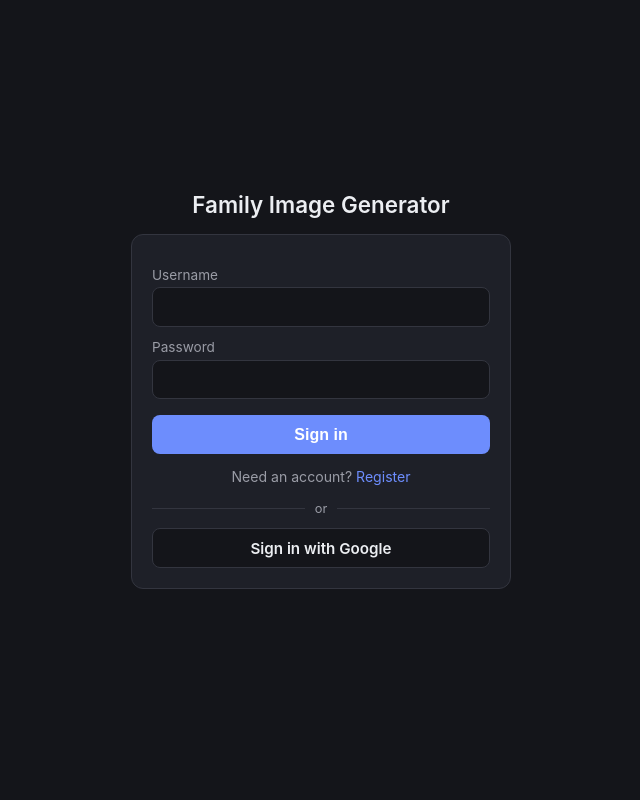
After one commit to panda4man/homelab-nl-image-gen, a Flask app: page /login in a window 1280 px wide. The commit adds this page. Shown: the whole page, without its empty margins (319-959 px from the left). Run offline with Flask 3, Linux system fonts and the light colour scheme.

Commit message:
Add user sessions and per-user gallery scoping
Introduce authentication so the app is multi-tenant instead of a single
shared gallery. Users sign in with a username/password or Google (OIDC),
and each person's gallery shows only their own images plus a shared pool
of unowned "community" images.

- auth.py (new): Flask-Login session management, Authlib Google OAuth,
  users-table helpers, and a require_auth decorator that accepts either a
  logged-in session or the shared MCP X-API-Key. current_actor() resolves
  the caller to (user_id, origin) for attribution.
- server.py: add users table + idempotent migration adding user_id/origin
  to generations (existing rows backfilled to origin='community'); scope
  _fetch_gallery to "own images OR community"; thread the caller identity
  through the background worker; protect all routes.
- Images generated via the MCP server are tagged origin='ai' and unowned,
  hidden from every gallery for now (room to surface them later).
- templates/login.html (new): login/register page with Google button.
- templates/index.html: top nav with signed-in user + logout, 401 guards.
- mcp_server/server.py: send X-API-Key on every call.
- config/.env/compose: SECRET_KEY, MCP_API_KEY, Google + redirect vars.

Login is required for the whole app; network exposure is handled outside
the app (Tailscale), so registration is open self-serve.

Co-Authored-By: Claude Opus 4.8 <noreply@anthropic.com>
Claude-Session: https://claude.ai/code/session_01LEcoUNzenkBV8ZznYKVNDd

```diff
--- a/docker-compose.yml
+++ b/docker-compose.yml
@@ -11,6 +11,11 @@ services:
       LLM_PORT: "11434"
       LLM_MODEL: qwen3:8b
       GALLERY_DB_PATH: /data/gallery.db
+      SECRET_KEY: "${SECRET_KEY:-dev-insecure-change-me}"
+      MCP_API_KEY: "${MCP_API_KEY:-}"
+      GOOGLE_CLIENT_ID: "${GOOGLE_CLIENT_ID:-}"
+      GOOGLE_CLIENT_SECRET: "${GOOGLE_CLIENT_SECRET:-}"
+      OAUTH_REDIRECT_BASE: "${OAUTH_REDIRECT_BASE:-}"
     volumes:
       - gallery-data:/data
     restart: unless-stopped
@@ -24,6 +29,7 @@ services:
       NL_IMAGE_GEN_PUBLIC_URL: http://192.168.50.46:${PORT:-5001}
       MCP_HOST: 0.0.0.0
       MCP_PORT: "${MCP_PORT:-8000}"
+      MCP_API_KEY: "${MCP_API_KEY:-}"
     depends_on:
       - nl-image-gen
     restart: unless-stopped
--- a/requirements.txt
+++ b/requirements.txt
@@ -1,3 +1,5 @@
 requests
 flask
 websocket-client
+flask-login
+authlib
--- a/server.py
+++ b/server.py
@@ -16,13 +16,16 @@ from pathlib import Path
 
 import requests
 from flask import Flask, Response, jsonify, request
+from flask_login import login_required
 
 import comfy_client
 import llm_bridge
-from config import COMFY_URL, GALLERY_DB_PATH, PORT
+from auth import current_actor, init_auth, require_auth
+from config import COMFY_URL, GALLERY_DB_PATH, PORT, SECRET_KEY
 from workflow_builder import build_workflow
 
 app = Flask(__name__)
+app.secret_key = SECRET_KEY
 
 # index.html is a self-contained Vue app whose `{{ }}` interpolation syntax
 # collides with Jinja2's own `{{ }}` templating. We never need server-side
@@ -30,6 +33,9 @@ app = Flask(__name__)
 # through render_template (which would make Jinja try, and fail, to resolve
 # Vue expressions like `{{ item.prompt }}` server-side).
 _INDEX_HTML_PATH = Path(__file__).parent / "templates" / "index.html"
+_LOGIN_HTML_PATH = Path(__file__).parent / "templates" / "login.html"
+
+init_auth(app, _LOGIN_HTML_PATH)
 
 # --- Job queue / worker -----------------------------------------------------
 
@@ -52,6 +58,8 @@ def worker():
         try:
             with jobs_lock:
                 prompt = jobs[job_id]["prompt"]
+                user_id = jobs[job_id]["user_id"]
+                origin = jobs[job_id]["origin"]
             _set_job(job_id, status="running")
 
             checkpoints = comfy_client.list_checkpoints()
@@ -78,7 +86,7 @@ def worker():
             filename = image["filename"]
 
             _set_job(job_id, status="done", filename=filename, error=None)
-            _record_generation(job_id, prompt, filename)
+            _record_generation(job_id, prompt, filename, user_id, origin)
         except Exception as e:  # noqa: BLE001 - worker must never die
             _set_job(job_id, status="error", error=str(e))
         finally:
@@ -101,31 +109,62 @@ def init_db():
             )
             """
         )
+        conn.execute(
+            """
+            CREATE TABLE IF NOT EXISTS users (
+                id            INTEGER PRIMARY KEY AUTOINCREMENT,
+                username      TEXT UNIQUE,
+                email         TEXT UNIQUE,
+                password_hash TEXT,
+                oauth_provider TEXT,
+                oauth_sub     TEXT,
+                created_at    TEXT
+            )
+            """
+        )
+
+        # Idempotent migration: add user_id/origin to generations if this DB
+        # predates auth. origin backfill only runs the moment the column is
+        # created, so pre-auth rows are classified as community exactly once
+        # and later startups don't re-run it.
+        existing_cols = {
+            row[1] for row in conn.execute("PRAGMA table_info(generations)").fetchall()
+        }
+        if "user_id" not in existing_cols:
+            conn.execute("ALTER TABLE generations ADD COLUMN user_id INTEGER")
+        if "origin" not in existing_cols:
+            conn.execute("ALTER TABLE generations ADD COLUMN origin TEXT DEFAULT 'user'")
+            conn.execute(
+                "UPDATE generations SET origin='community' WHERE origin IS NULL OR origin='user'"
+            )
+
         conn.commit()
     finally:
         conn.close()
 
 
-def _record_generation(job_id: str, prompt: str, filename: str):
+def _record_generation(job_id: str, prompt: str, filename: str, user_id, origin: str):
     timestamp = datetime.now(timezone.utc).isoformat()
     conn = sqlite3.connect(GALLERY_DB_PATH)
     try:
         conn.execute(
-            "INSERT OR REPLACE INTO generations (job_id, prompt, filename, timestamp) VALUES (?, ?, ?, ?)",
-            (job_id, prompt, filename, timestamp),
+            "INSERT OR REPLACE INTO generations (job_id, prompt, filename, timestamp, user_id, origin) "
+            "VALUES (?, ?, ?, ?, ?, ?)",
+            (job_id, prompt, filename, timestamp, user_id, origin),
         )
         conn.commit()
     finally:
         conn.close()
 
 
-def _fetch_gallery(limit: int = 50) -> list:
+def _fetch_gallery(user_id, limit: int = 50) -> list:
     conn = sqlite3.connect(GALLERY_DB_PATH)
     try:
         conn.row_factory = sqlite3.Row
         rows = conn.execute(
-            "SELECT job_id, prompt, filename, timestamp FROM generations ORDER BY timestamp DESC LIMIT ?",
-            (limit,),
+            "SELECT job_id, prompt, filename, timestamp, origin FROM generations "
+            "WHERE user_id = ? OR origin = 'community' ORDER BY timestamp DESC LIMIT ?",
+            (user_id, limit),
         ).fetchall()
         return [dict(row) for row in rows]
     finally:
@@ -136,11 +175,13 @@ def _fetch_gallery(limit: int = 50) -> list:
 
 
 @app.route("/")
+@login_required
 def index():
     return Response(_INDEX_HTML_PATH.read_text(), mimetype="text/html")
 
 
 @app.route("/generate", methods=["POST"])
+@require_auth
 def generate_route():
     body = request.get_json(silent=True) or {}
     prompt = (body.get("prompt") or "").strip()
@@ -155,6 +196,7 @@ def generate_route():
             return jsonify({"status": "clarify", "question": assessment.get("question")})
 
     job_id = uuid.uuid4().hex
+    user_id, origin = current_actor()
     with jobs_lock:
         jobs[job_id] = {
             "status": "queued",
@@ -163,12 +205,15 @@ def generate_route():
             "error": None,
             "step": None,
             "total_steps": None,
+            "user_id": user_id,
+            "origin": origin,
         }
     job_queue.put(job_id)
     return jsonify({"job_id": job_id})
 
 
 @app.route("/status/<job_id>")
+@require_auth
 def status_route(job_id):
     with jobs_lock:
         job = jobs.get(job_id)
@@ -178,11 +223,14 @@ def status_route(job_id):
 
 
 @app.route("/gallery")
+@require_auth
 def gallery_route():
-    return jsonify(_fetch_gallery())
+    user_id, _ = current_actor()
+    return jsonify(_fetch_gallery(user_id))
 
 
 @app.route("/checkpoints")
+@require_auth
 def checkpoints_route():
     try:
         checkpoints = comfy_client.list_checkpoints()
@@ -192,6 +240,7 @@ def checkpoints_route():
 
 
 @app.route("/image/<name>")
+@require_auth
 def image_route(name):
     if not _FILENAME_RE.match(name):
         return jsonify({"error": "invalid filename"}), 400
--- /dev/null
+++ b/templates/login.html
@@ -0,0 +1,174 @@
+<!doctype html>
+<html lang="en">
+<head>
+<meta charset="utf-8">
+<meta name="viewport" content="width=device-width, initial-scale=1">
+<title>Sign in — NL Image Gen</title>
+<style>
+  :root {
+    color-scheme: light dark;
+    --bg: #14151a;
+    --card: #1e2028;
+    --border: #33353f;
+    --text: #eceef2;
+    --muted: #9a9ca6;
+    --accent: #6d8dfd;
+    --accent-hover: #5a7cf0;
+    --error: #f06565;
+  }
+  * { box-sizing: border-box; }
+  body {
+    margin: 0;
+    min-height: 100vh;
+    display: flex;
+    align-items: center;
+    justify-content: center;
+    font-family: -apple-system, BlinkMacSystemFont, "Segoe UI", Roboto, sans-serif;
+    background: var(--bg);
+    color: var(--text);
+    padding: 1rem;
+  }
+  .wrap { width: 100%; max-width: 380px; }
+  h1 { font-size: 1.4rem; font-weight: 600; margin: 0 0 1rem; text-align: center; }
+  .card {
+    background: var(--card);
+    border: 1px solid var(--border);
+    border-radius: 12px;
+    padding: 1.25rem;
+    margin-bottom: 1.25rem;
+  }
+  label {
+    display: block;
+    font-size: 0.85rem;
+    color: var(--muted);
+    margin: 0.75rem 0 0.3rem;
+  }
+  input[type="text"],
+  input[type="email"],
+  input[type="password"] {
+    width: 100%;
+    background: var(--bg);
+    color: var(--text);
+    border: 1px solid var(--border);
+    border-radius: 8px;
+    padding: 0.55rem 0.75rem;
+    font-size: 1rem;
+    font-family: inherit;
+  }
+  button {
+    width: 100%;
+    background: var(--accent);
+    color: #fff;
+    border: none;
+    border-radius: 8px;
+    padding: 0.65rem 1.1rem;
+    font-size: 1rem;
+    font-weight: 600;
+    cursor: pointer;
+    margin-top: 1rem;
+  }
+  button:hover:not(:disabled) { background: var(--accent-hover); }
+  .error-text {
+    color: var(--error);
+    font-size: 0.9rem;
+    background: rgba(240, 101, 101, 0.1);
+    border: 1px solid var(--error);
+    border-radius: 8px;
+    padding: 0.6rem 0.75rem;
+    margin-bottom: 1rem;
+  }
+  .toggle-row {
+    text-align: center;
+    font-size: 0.88rem;
+    color: var(--muted);
+  }
+  .toggle-row a {
+    color: var(--accent);
+    text-decoration: none;
+    cursor: pointer;
+  }
+  .toggle-row a:hover { text-decoration: underline; }
+  .divider {
+    display: flex;
+    align-items: center;
+    gap: 0.6rem;
+    color: var(--muted);
+    font-size: 0.8rem;
+    margin: 1rem 0 0.75rem;
+  }
+  .divider::before,
+  .divider::after {
+    content: "";
+    flex: 1;
+    height: 1px;
+    background: var(--border);
+  }
+  .google-btn {
+    display: block;
+    text-align: center;
+    width: 100%;
+    background: var(--bg);
+    color: var(--text);
+    border: 1px solid var(--border);
+    border-radius: 8px;
+    padding: 0.6rem 1.1rem;
+    font-size: 0.95rem;
+    font-weight: 600;
+    text-decoration: none;
+    box-sizing: border-box;
+  }
+  .google-btn:hover { border-color: var(--accent); }
+  .hidden { display: none; }
+</style>
+</head>
+<body>
+<div class="wrap">
+  <h1>Family Image Generator</h1>
+
+  <div class="card">
+    <!--ERROR-->
+
+    <form id="login-form" method="post" action="/login">
+      <label for="login-username">Username</label>
+      <input type="text" id="login-username" name="username" required autocomplete="username">
+      <label for="login-password">Password</label>
+      <input type="password" id="login-password" name="password" required autocomplete="current-password">
+      <button type="submit">Sign in</button>
+    </form>
+
+    <form id="register-form" class="hidden" method="post" action="/register">
+      <label for="register-username">Username</label>
+      <input type="text" id="register-username" name="username" required autocomplete="username">
+      <label for="register-email">Email (optional)</label>
+      <input type="email" id="register-email" name="email" autocomplete="email">
+      <label for="register-password">Password</label>
+      <input type="password" id="register-password" name="password" required autocomplete="new-password">
+      <button type="submit">Create account</button>
+    </form>
+
+    <p class="toggle-row">
+      <span id="to-register">Need an account? <a onclick="showRegister()">Register</a></span>
+      <span id="to-login" class="hidden">Have an account? <a onclick="showLogin()">Sign in</a></span>
+    </p>
+
+    <div class="divider">or</div>
+    <a class="google-btn" href="/auth/google">Sign in with Google</a>
+  </div>
+</div>
+
+<script>
+  function showRegister() {
+    document.getElementById("login-form").classList.add("hidden");
+    document.getElementById("register-form").classList.remove("hidden");
+    document.getElementById("to-register").classList.add("hidden");
+    document.getElementById("to-login").classList.remove("hidden");
+  }
+  function showLogin() {
+    document.getElementById("register-form").classList.add("hidden");
+    document.getElementById("login-form").classList.remove("hidden");
+    document.getElementById("to-login").classList.add("hidden");
+    document.getElementById("to-register").classList.remove("hidden");
+  }
+</script>
+</body>
+</html>
```
Also changed, not shown: auth.py (added, +348 -0 lines), config.py (+17 -0 lines), mcp_server/server.py (+7 -0 lines), templates/index.html (+47 -0 lines), 1 other file.
